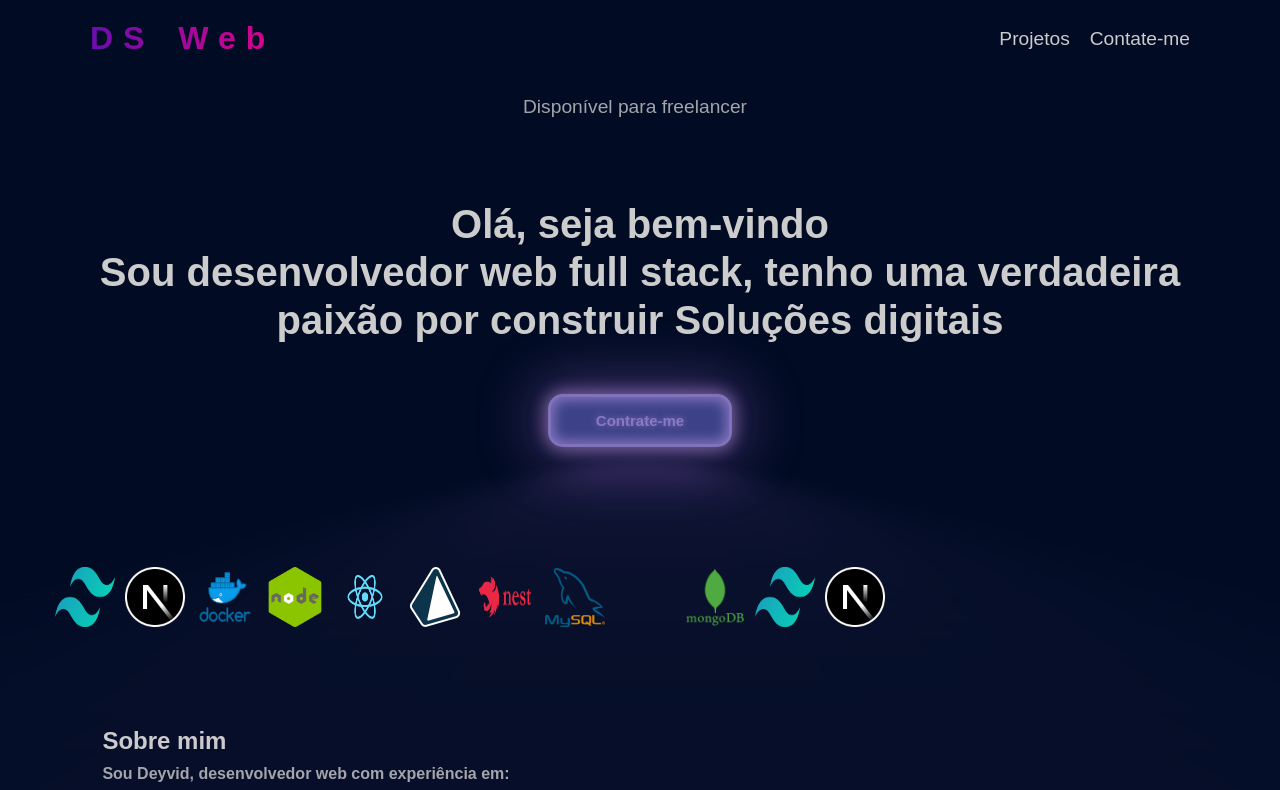
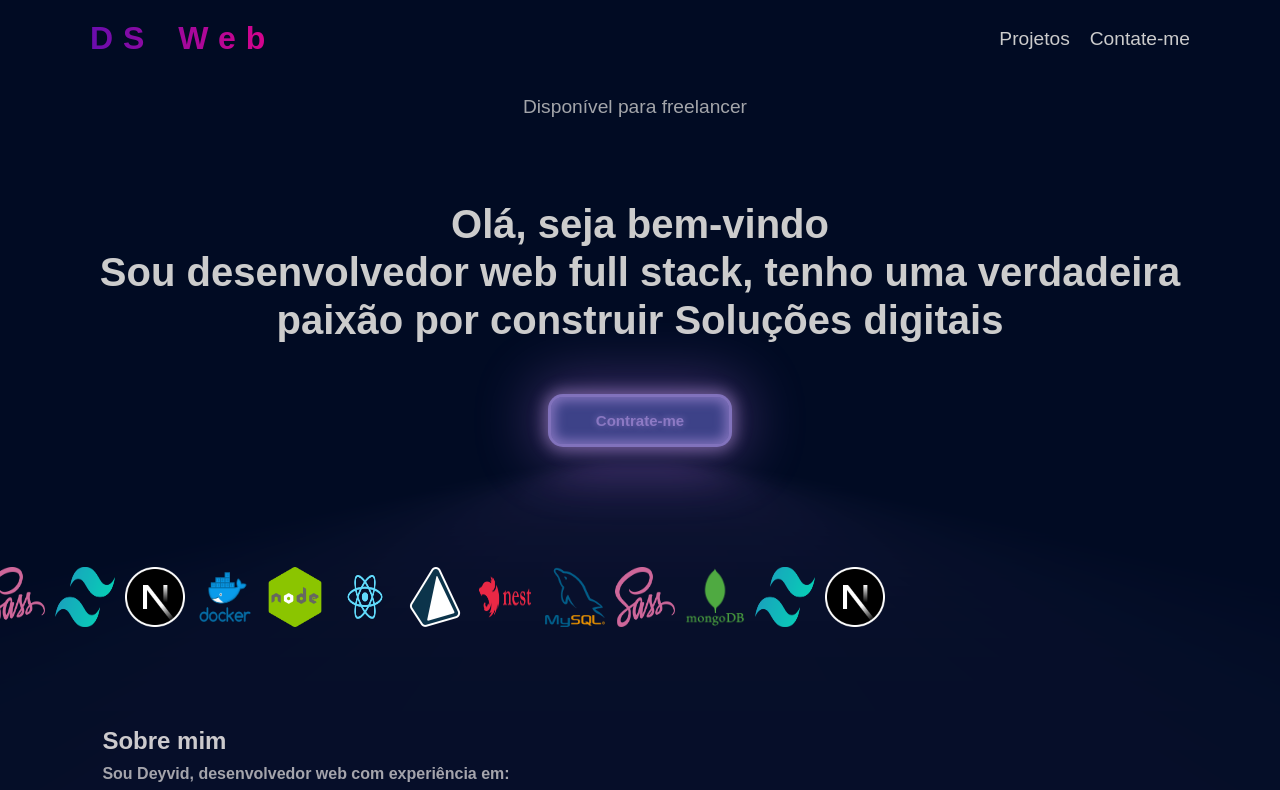
Before and after one commit to Deyvid-22/challeng-portifolio-oracle, a plain HTML site: page index.html in a window 1280 px wide. Shown: the top 790 px of the page. Drawn offline with nearby package versions, Linux system fonts and the light colour scheme; files whose address does not match are found by name.

Commit message:
ajuste icon

```diff
--- a/index.html
+++ b/index.html
@@ -56,7 +56,7 @@
       <img src="img/1_bc9pmTiyKR0WNPka2w3e0Q.png" alt="" />
       <img src="img/1_WA_9JsyqFkge2HwYKcdJQw.png" alt="" />
       <img src="./img/javascript.png" alt="" />
-      <img src="./img/Sass_Logo_Color.svg.png" alt="" />
+      <img src="./img/sass.jpeg" alt="" />
       <img src="./img/tailwind-css-icon-1024x615-fdeis5r1.png" alt="" />
       <img src="./img/nextjs-icon-dark-background.png" alt="" />
       <img src="./img/0_rmv6pZTW2hfP2XYd.png" alt="" />
@@ -65,8 +65,7 @@
       <img src="./img/prismaHD.png" alt="">
       <img src="./img/nest.png" alt="">
       <img src="./img/my.png" alt="">
-      <img src="./img/aabf5ff4-466e-4d56-bfed-726e8dbd36de.webp"
-      <img src="./img/sass.png" alt="" />
+      <img src="./img/sass.jpeg" alt="" />
       <img src="./img/mongo.png" alt="">
       <img src="./img/tailwind-css-icon-1024x615-fdeis5r1.png" alt="" />
       <img src="./img/nextjs-icon-dark-background.png" alt="" />
```
Also changed, not shown: img/sass.jpeg (renamed from img/sass.png).
